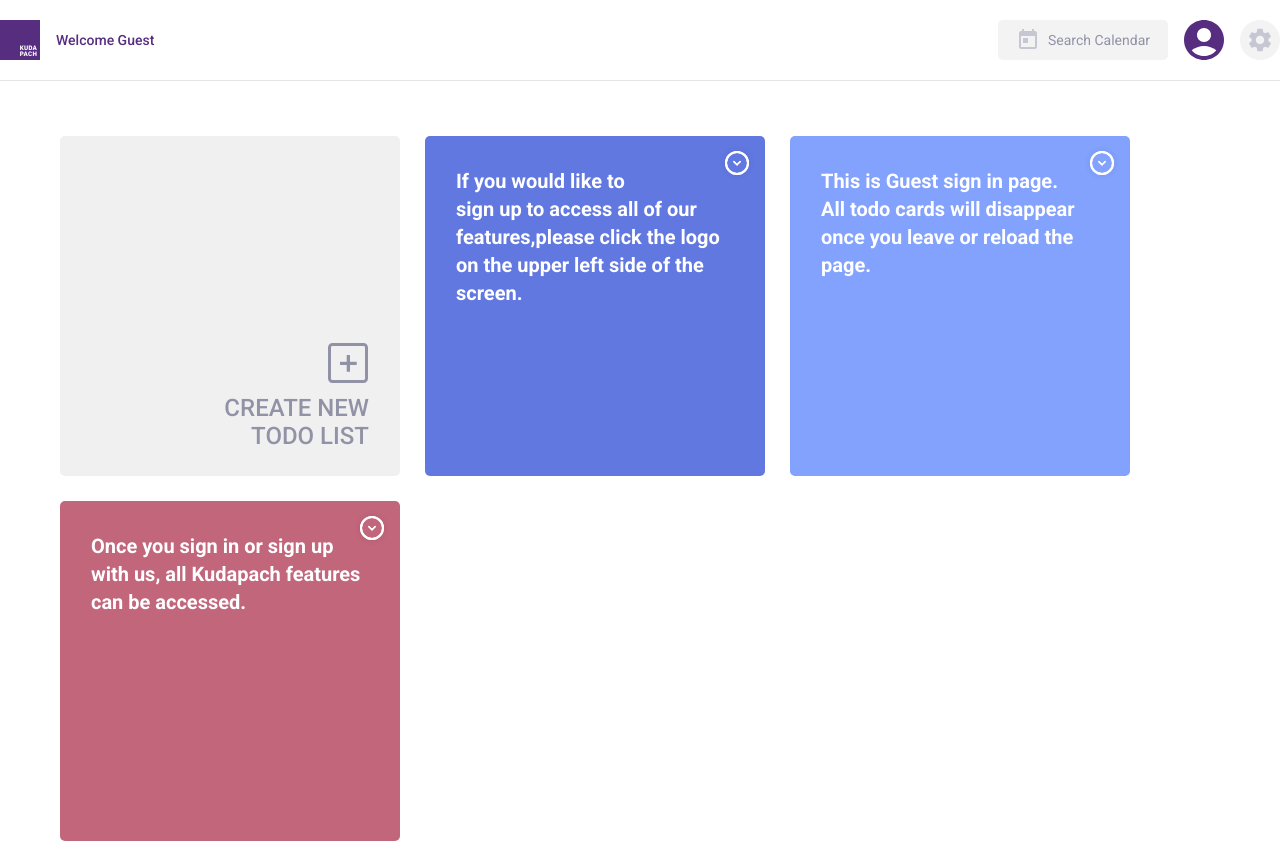
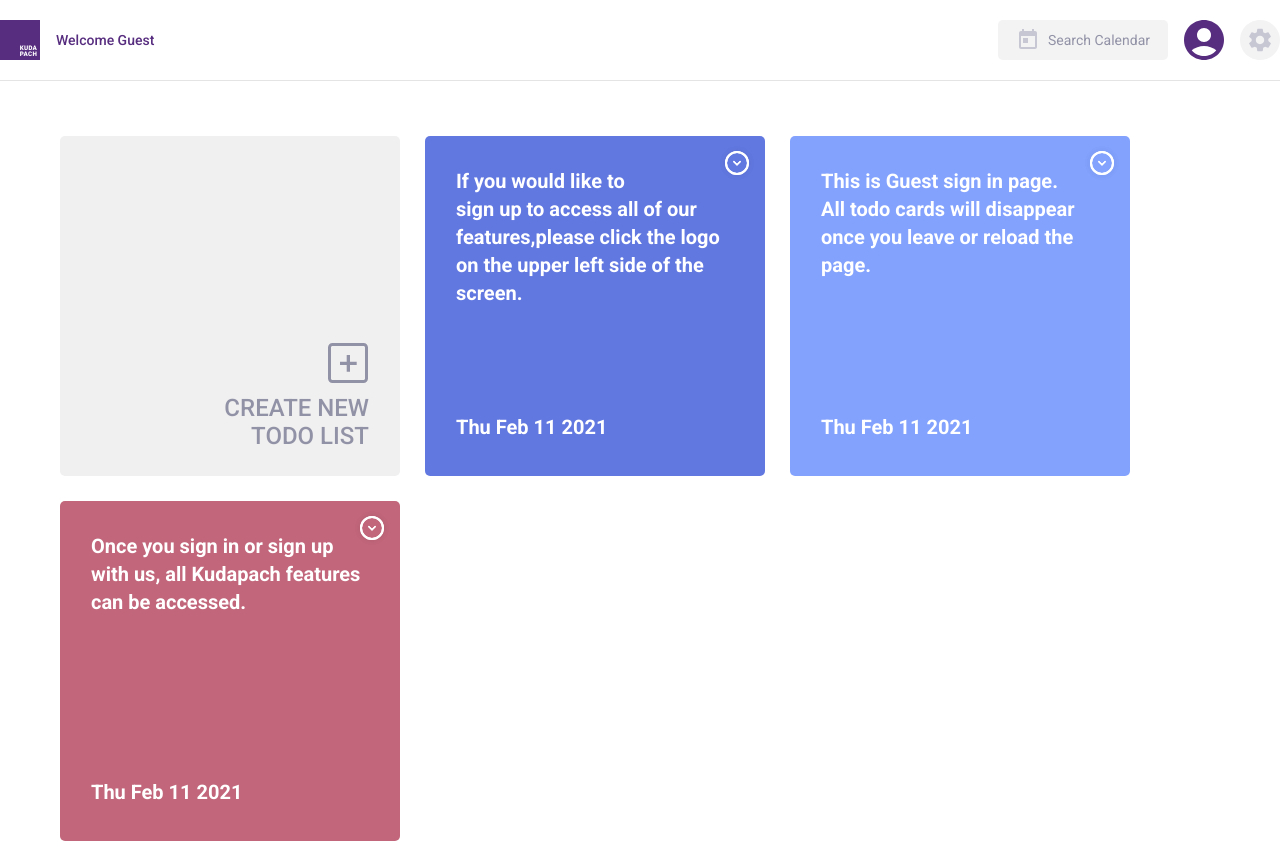
Before and after one commit to codestates/KUDAPACH_TODOLIST-client, a React (Create React App) app: page /guestTodo in a window 1280 px wide. Built offline with nearby package versions, Linux system fonts and the light colour scheme.

Commit message:
modify code

```diff
--- a/src/pages/ToDoInfo.js
+++ b/src/pages/ToDoInfo.js
@@ -65,7 +65,7 @@ class ToDoInfo extends Component {
           ) : (
             <div>
               <div className="card_box">{data.text}</div>
-              <div className="date">{data.updatedAt}</div>
+              <div className="date">{(`${new Date(new Date().setHours(new Date().getHours() + 9))}`).slice(0,15)}</div>
             </div>
           )}
           <div className="remove" onClick={this.handleRemove}>
```
